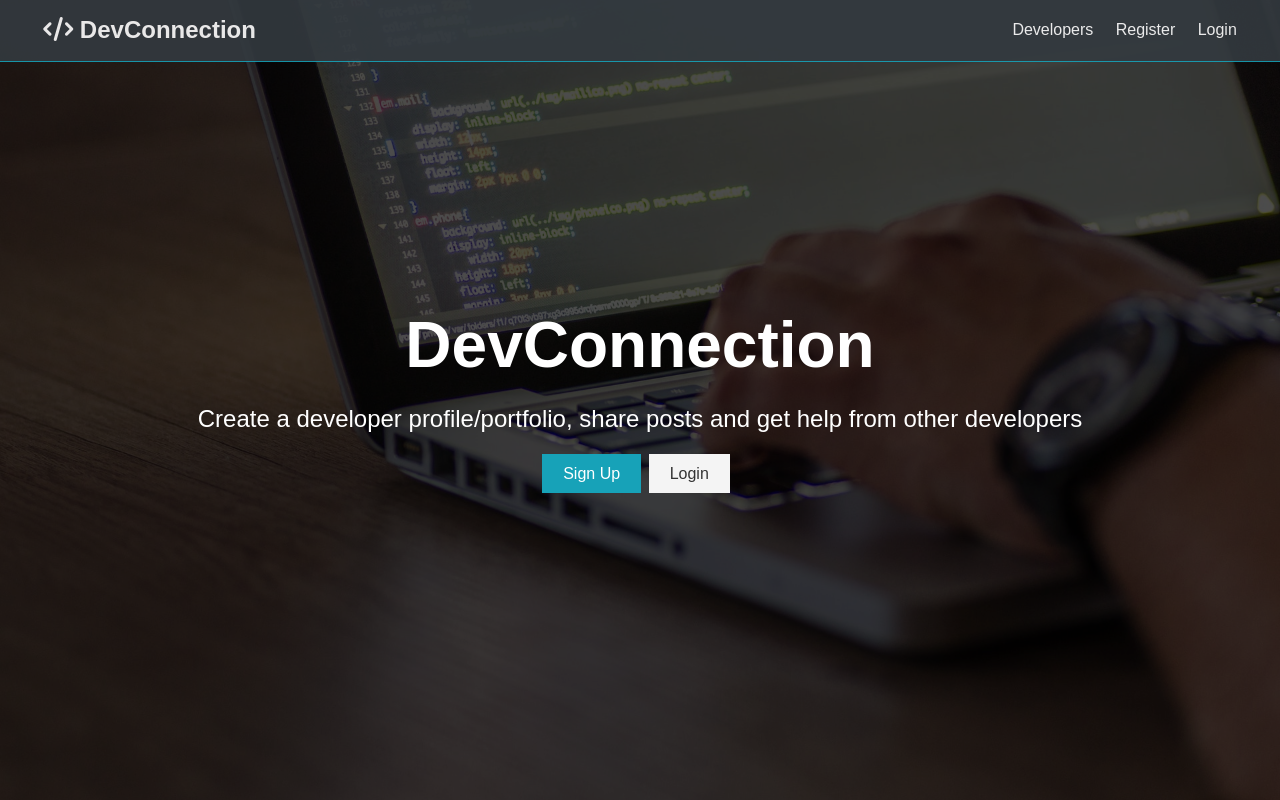
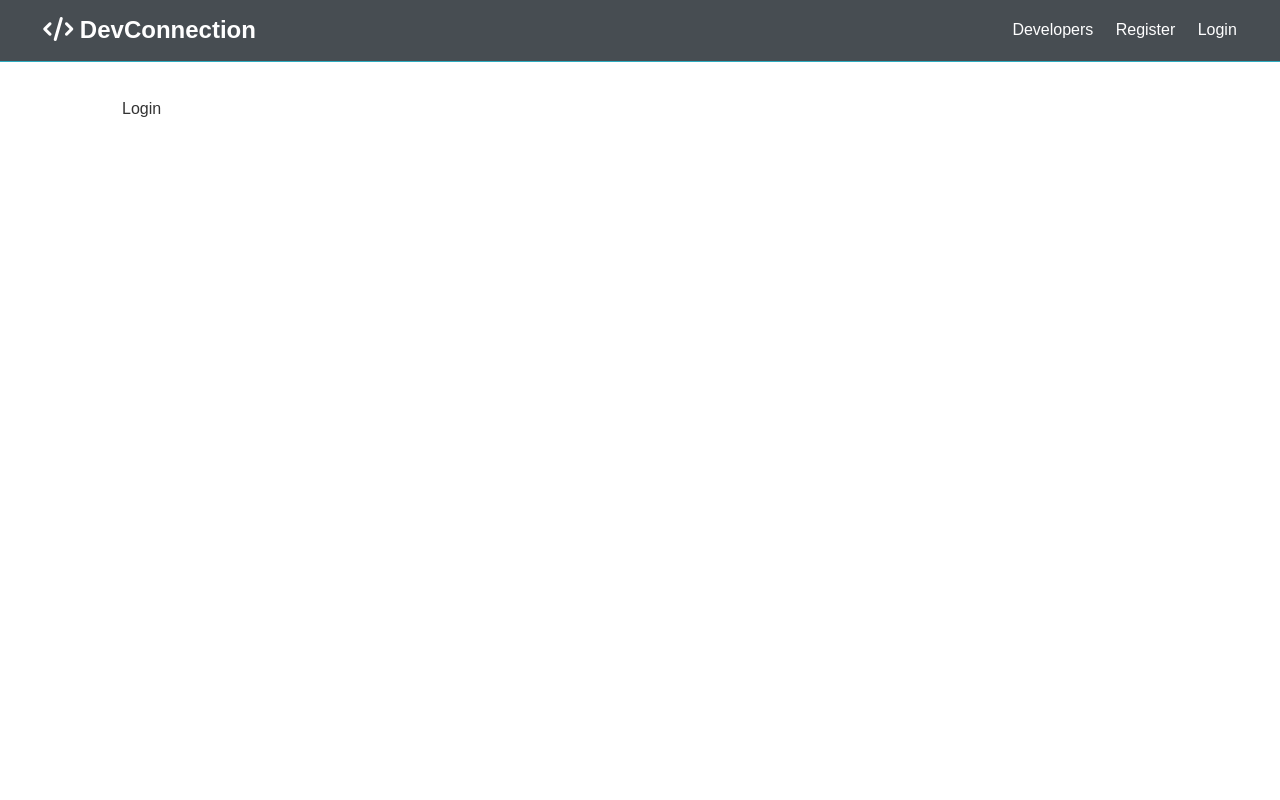
Before and after one commit to ajsizzle/devconnection, a React (Create React App) app in the folder client/: page /login in a window 1280 px wide. Built offline with nearby package versions, Linux system fonts and the light colour scheme.

Commit message:
React router dom setup

```diff
--- a/client/src/App.js
+++ b/client/src/App.js
@@ -1,13 +1,24 @@
 import React, { Fragment } from 'react';
+import { BrowserRouter as Router, Route, Switch } from 'react-router-dom';
 import Navbar from './components/layout/Navbar';
 import Landing from './components/layout/Landing';
+import Register from './components/auth/Register';
+import Login from './components/auth/Login';
 import './App.css';
 
 const App = () => (
-  <Fragment>
-    <Navbar />
-    <Landing />
-  </Fragment>
+  <Router>
+    <Fragment>
+      <Navbar />
+      <Route exact path="/" component={Landing} />
+      <section className="container">
+        <Switch>
+          <Route exact path="/register" component={Register} />
+          <Route exact path="/login" component={Login} />
+        </Switch>
+      </section>
+    </Fragment>
+  </Router>
 );
 
 
--- /dev/null
+++ b/client/src/components/auth/Login.js
@@ -0,0 +1,7 @@
+import React from 'react';
+
+const Login = () => {
+    return <div>Login</div>;
+};
+
+export default Login;
--- /dev/null
+++ b/client/src/components/auth/Register.js
@@ -0,0 +1,7 @@
+import React from 'react';
+
+const Register = () => {
+    return <div>Register</div>;
+};
+
+export default Register;
--- a/client/src/components/layout/Landing.js
+++ b/client/src/components/layout/Landing.js
@@ -1,18 +1,19 @@
-import React from 'react'
+import React from 'react';
+import { Link } from 'react-router-dom';
 
-export const Landing = () => {
+const Landing = () => {
     return (
         <section className="landing">
       <div className="dark-overlay">
         <div className="landing-inner">
-          <h1 className="x-large">DevConnection</h1>
+          <h1 className="x-large">The DevConnection</h1>
           <p className="lead">
             Create a developer profile/portfolio, share posts and get help from
             other developers
           </p>
           <div className="buttons">
-            <a href="register.html" className="btn btn-primary">Sign Up</a>
-            <a href="login.html" className="btn btn-light">Login</a>
+            <Link to='/register' className="btn btn-primary">Sign Up</Link>
+            <Link to='/login' className="btn btn-light">Login</Link>
           </div>
         </div>
       </div>
--- a/client/src/components/layout/Navbar.js
+++ b/client/src/components/layout/Navbar.js
@@ -1,17 +1,24 @@
-import React from 'react'
+import React from 'react';
+import { Link } from 'react-router-dom';
 
-export const Navbar = () => {
+const Navbar = () => {
     return (
         <nav className="navbar bg-dark">
-      <h1>
-        <a href="index.html"><i className="fas fa-code"></i> DevConnection</a>
-      </h1>
-      <ul>
-        <li><a href="profiles.html">Developers</a></li>
-        <li><a href="register.html">Register</a></li>
-        <li><a href="login.html">Login</a></li>
-      </ul>
-    </nav>
+          <h1>
+            <Link to="/"><i className="fas fa-code"></i> DevConnection</Link>
+          </h1>
+          <ul>
+            <li>
+              <a href="!#">Developers</a>
+            </li>
+            <li>
+              <Link to="/register">Register</Link>
+            </li>
+            <li>
+              <Link to="/login">Login</Link>
+            </li>
+          </ul>
+        </nav>
     )
 }
 
```
